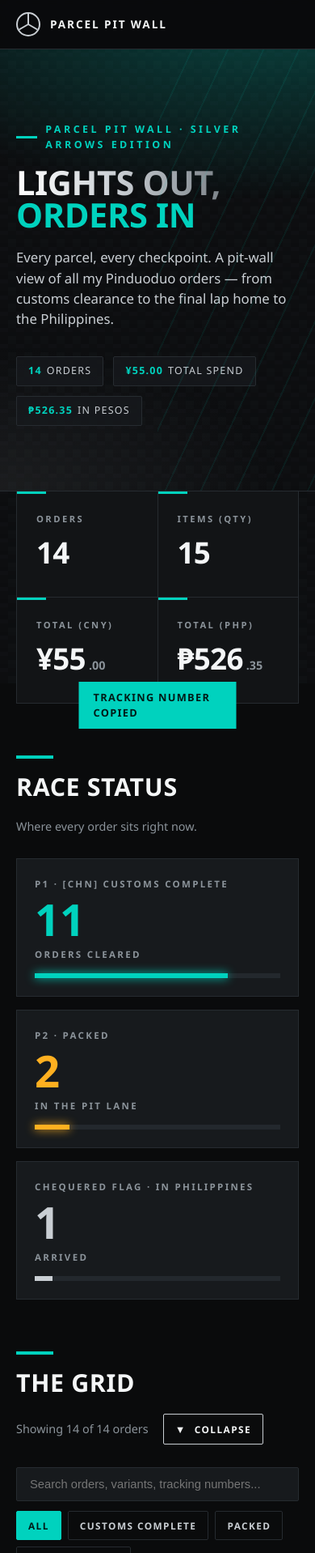
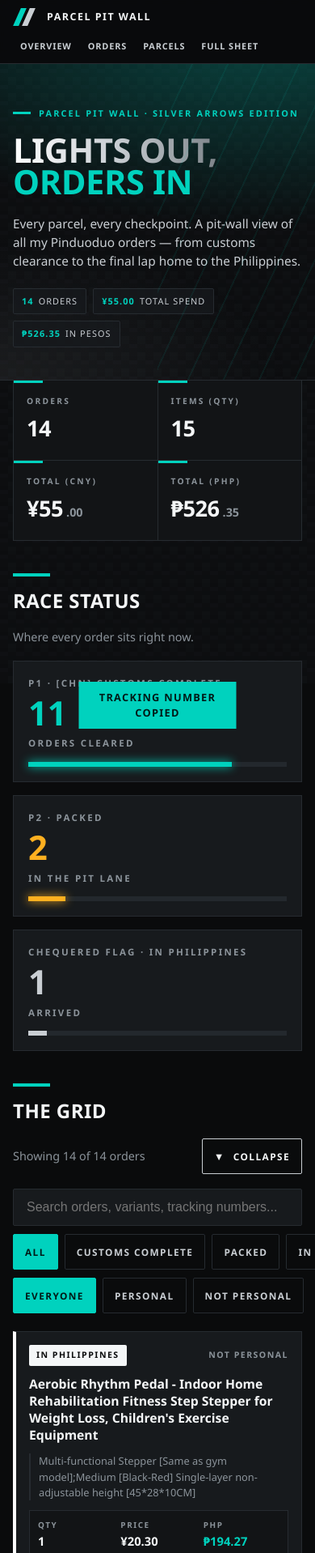
Before and after one commit to randombsgooooo/orders, a plain HTML site: page index.html in a window 390 px wide. Shown: the top 1918 px of the page at 81% size. Drawn offline with Linux system fonts and the light colour scheme.

Commit message:
Update index.html

```diff
--- a/index.html
+++ b/index.html
@@ -48,18 +48,13 @@
   }
   .topbar .wrap{display:flex;align-items:center;justify-content:space-between;height:60px}
   .brand{display:flex;align-items:center;gap:12px;font-weight:800;letter-spacing:.14em;font-size:.85rem;text-transform:uppercase}
-  .brand .star{
-    width:30px;height:30px;border-radius:50%;
-    border:2px solid var(--silver);position:relative;
+  .brand .star{width:30px;height:22px;position:relative;flex:0 0 auto}
+  .brand .star::before,.brand .star::after{
+    content:"";position:absolute;top:0;bottom:0;width:7px;transform:skewX(-24deg);
   }
-  .brand .star::before,.brand .star::after{
-    content:"";position:absolute;left:50%;top:50%;width:2px;height:13px;background:var(--silver);
-    transform-origin:center bottom;
-  }
-  .brand .star::before{transform:translate(-50%,-100%) rotate(0deg)}
-  .brand .star::after{transform:translate(-50%,-100%) rotate(120deg)}
-  .brand .star i{position:absolute;left:50%;top:50%;width:2px;height:13px;background:var(--silver);
-    transform-origin:center bottom;transform:translate(-50%,-100%) rotate(240deg)}
+  .brand .star::before{left:5px;background:var(--teal)}
+  .brand .star::after{left:16px;background:var(--silver)}
+  .brand .star i{display:none}
   nav a{color:var(--silver);text-decoration:none;font-size:.78rem;letter-spacing:.12em;text-transform:uppercase;margin-left:26px;font-weight:600;transition:color .2s}
   nav a:hover{color:var(--teal)}
   @media(max-width:640px){nav{display:none}}
@@ -151,7 +146,7 @@
   #grid-body.collapsed,#sheet-body.collapsed{display:none}
 
   /* order cards */
-  .orders{display:grid;grid-template-columns:repeat(auto-fill,minmax(340px,1fr));gap:18px}
+  .orders{display:grid;grid-template-columns:repeat(auto-fill,minmax(min(100%,340px),1fr));gap:18px}
   .card{
     background:var(--panel);border:1px solid var(--line);border-left:4px solid var(--teal);
     padding:20px;display:flex;flex-direction:column;gap:12px;transition:transform .2s,border-color .2s,box-shadow .2s;
@@ -208,6 +203,92 @@
   footer b{color:var(--teal)}
   .toast{position:fixed;bottom:24px;left:50%;transform:translateX(-50%) translateY(80px);background:var(--teal);color:#001a17;font-weight:800;padding:10px 18px;font-size:.8rem;letter-spacing:.1em;text-transform:uppercase;transition:transform .3s;z-index:100}
   .toast.show{transform:translateX(-50%) translateY(0)}
+
+  /* ---------- responsive / mobile ---------- */
+  html{-webkit-text-size-adjust:100%;text-size-adjust:100%}
+  img,svg{max-width:100%}
+  section[id],#overview{scroll-margin-top:76px}
+  .card h3,.variant,.parcel li span{overflow-wrap:anywhere}
+  .toast{bottom:max(24px,env(safe-area-inset-bottom));max-width:90vw;text-align:center}
+  footer{padding-bottom:max(34px,env(safe-area-inset-bottom))}
+
+  @media(max-width:900px){
+    .wrap{padding:0 16px}
+    section{padding:48px 0}
+    .hero{padding:64px 0 56px}
+  }
+
+  @media(max-width:640px){
+    /* top bar: brand on top, scrollable nav underneath */
+    .topbar .wrap{height:auto;flex-wrap:wrap;padding-top:10px;padding-bottom:2px}
+    .brand{font-size:.78rem;letter-spacing:.12em}
+    nav{display:flex;order:3;width:100%;overflow-x:auto;gap:2px;margin-top:6px;scrollbar-width:none;-webkit-overflow-scrolling:touch}
+    nav::-webkit-scrollbar{display:none}
+    nav a{margin-left:0;padding:11px 9px;white-space:nowrap;font-size:.68rem;letter-spacing:.08em}
+
+    .hero{padding:44px 0 40px}
+    .hero p{font-size:.96rem}
+    .eyebrow{font-size:.68rem;letter-spacing:.2em}
+    .eyebrow::before{width:22px}
+    .hero-meta{gap:8px;margin-top:22px}
+    .chip{padding:7px 10px;font-size:.68rem}
+
+    .stat{padding:18px 16px}
+    .stat .k{font-size:.64rem}
+    .stat .v{font-size:1.7rem}
+
+    section{padding:40px 0}
+    .sec-head{margin-bottom:18px}
+    .sec-head h2{font-size:1.5rem}
+    .head-right{width:100%;justify-content:space-between;gap:10px}
+    .collapse-btn{min-height:44px}
+
+    .pos{padding:18px}
+    .pos .num{font-size:2.6rem}
+
+    /* filters */
+    .controls{flex-direction:column;flex-wrap:nowrap;align-items:stretch;gap:10px}
+    .controls input[type=search]{flex:none;width:100%;font-size:16px;min-height:46px}
+    .pills{flex-wrap:nowrap;overflow-x:auto;margin:0 -16px;padding:0 16px;scrollbar-width:none;-webkit-overflow-scrolling:touch}
+    .pills::-webkit-scrollbar{display:none}
+    .pill{flex:0 0 auto;white-space:nowrap;min-height:44px}
+
+    /* cards */
+    .orders{grid-template-columns:minmax(0,1fr);gap:14px}
+    .card{padding:16px;min-width:0}
+    .card-top{flex-wrap:wrap}
+    .track{font-size:.72rem;overflow-wrap:anywhere}
+    .card:hover{transform:none}
+    .dates{flex-direction:column;gap:2px}
+    .track button{min-height:38px;padding:6px 14px}
+    .prices{padding:10px}
+    .prices div b{font-size:.92rem}
+
+    .parcel{padding:18px}
+    .parcel li{font-size:.82rem}
+  }
+
+  /* table becomes stacked cards on phones */
+  @media(max-width:700px){
+    .tbl-wrap{border:none;background:transparent;overflow:visible}
+    table,thead,tbody,tfoot,tr,td{display:block;min-width:0}
+    thead{display:none}
+    tbody tr{background:var(--panel);border:1px solid var(--line);border-left:4px solid var(--teal);margin-bottom:12px;padding:6px 0}
+    td{display:flex;justify-content:space-between;gap:16px;border:none;padding:8px 14px;text-align:right;overflow-wrap:anywhere}
+    td::before{content:attr(data-label);color:var(--muted);font-size:.64rem;letter-spacing:.16em;text-transform:uppercase;font-weight:700;text-align:left;flex:0 0 34%;padding-top:2px}
+    td.n{display:block;max-width:none;text-align:left;font-size:.92rem;padding-top:12px}
+    td.n::before{display:block;margin-bottom:4px}
+    tr:hover td{background:transparent}
+    tfoot tr{background:#0d0f11;border:1px solid var(--line);border-top:2px solid var(--teal);padding:6px 0}
+    tfoot td{background:transparent;border:none}
+    tfoot td:empty{display:none}
+  }
+
+  @media(max-width:380px){
+    .stat .v{font-size:1.45rem}
+    .prices{gap:4px}
+    .prices div span{letter-spacing:.1em}
+  }
 </style>
 </head>
 <body>
@@ -317,7 +398,7 @@
         </thead>
         <tbody id="tbody"></tbody>
         <tfoot>
-          <tr><td colspan="2">Total</td><td>15</td><td></td><td>¥55.00</td><td colspan="4"></td><td colspan="2">₱526.35</td></tr>
+          <tr><td colspan="2" data-label="Sheet">Total</td><td data-label="Items">15</td><td></td><td data-label="Total (CNY)">¥55.00</td><td colspan="4"></td><td colspan="2" data-label="Total (PHP)">₱526.35</td></tr>
         </tfoot>
       </table>
     </div>
@@ -392,8 +473,8 @@ document.querySelectorAll(".collapse-btn").forEach(btn => {
 
 function renderTable(){
   document.getElementById("tbody").innerHTML = orders.map(o => `<tr>
-    <td class="n">${esc(o.name)}</td><td>${esc(o.version)}</td><td>${o.qty}</td><td>${yen(o.price)}</td><td>${yen(o.total)}</td><td>${peso(o.php)}</td>
-    <td>${esc(o.status)}</td><td>${o.order}</td><td>${o.eta}</td><td>${o.track ? "Jetscope: "+o.track : "&mdash;"}</td><td>${o.personal}</td></tr>`).join("");
+    <td class="n" data-label="Name">${esc(o.name)}</td><td data-label="Version">${esc(o.version)}</td><td data-label="Qty">${o.qty}</td><td data-label="Price">${yen(o.price)}</td><td data-label="Total">${yen(o.total)}</td><td data-label="PHP">${peso(o.php)}</td>
+    <td data-label="Status">${esc(o.status)}</td><td data-label="Ordered">${o.order}</td><td data-label="ETA">${o.eta}</td><td data-label="Tracking">${o.track ? "Jetscope: "+o.track : "&mdash;"}</td><td data-label="Personal">${o.personal}</td></tr>`).join("");
 }
 
 function renderParcels(){
```
